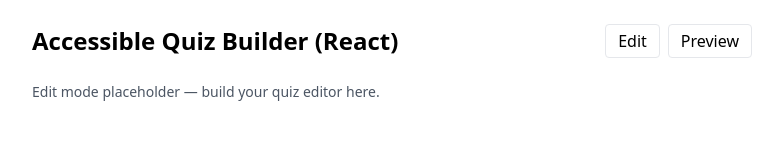
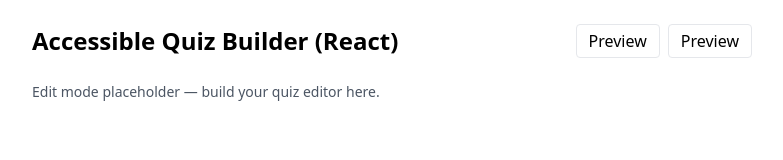
Before and after one commit to Kgaogel09/quiz-builder, a React (Vite) app: page / in a window 1280 px wide. Shown: the top 160 px of the page, without its empty margins (248-1031 px from the left). Built offline with nearby package versions, Linux system fonts and the light colour scheme.

Commit message:
fix(App): improve mode toggle functionality and button accessibility

```diff
--- a/src/App.tsx
+++ b/src/App.tsx
@@ -5,17 +5,24 @@ import Results from "./components/results/Results";
 
 export default function App() {
   const [mode, setMode] = useState<"edit" | "preview" | "results">("edit");
+
+  const toggleMode = () => {
+    setMode(
+      mode === "edit" ? "preview" : mode === "preview" ? "results" : "edit"
+    );
+  };
+
   return (
     <main className="p-6 max-w-3xl mx-auto">
       <header className="flex items-center justify-between mb-6">
         <h1 className="text-2xl font-bold">Accessible Quiz Builder (React)</h1>
         <div className="space-x-2">
           <button
-            aria-pressed={mode === "edit"}
+            aria-pressed={mode === "edit" || mode === "preview"}
             className="px-3 py-1 border rounded"
-            onClick={() => setMode("edit")}
+            onClick={toggleMode}
           >
-            Edit
+            {mode === "edit" ? "Preview" : "Back to Edit"}
           </button>
           <button
             aria-pressed={mode === "preview"}
```
